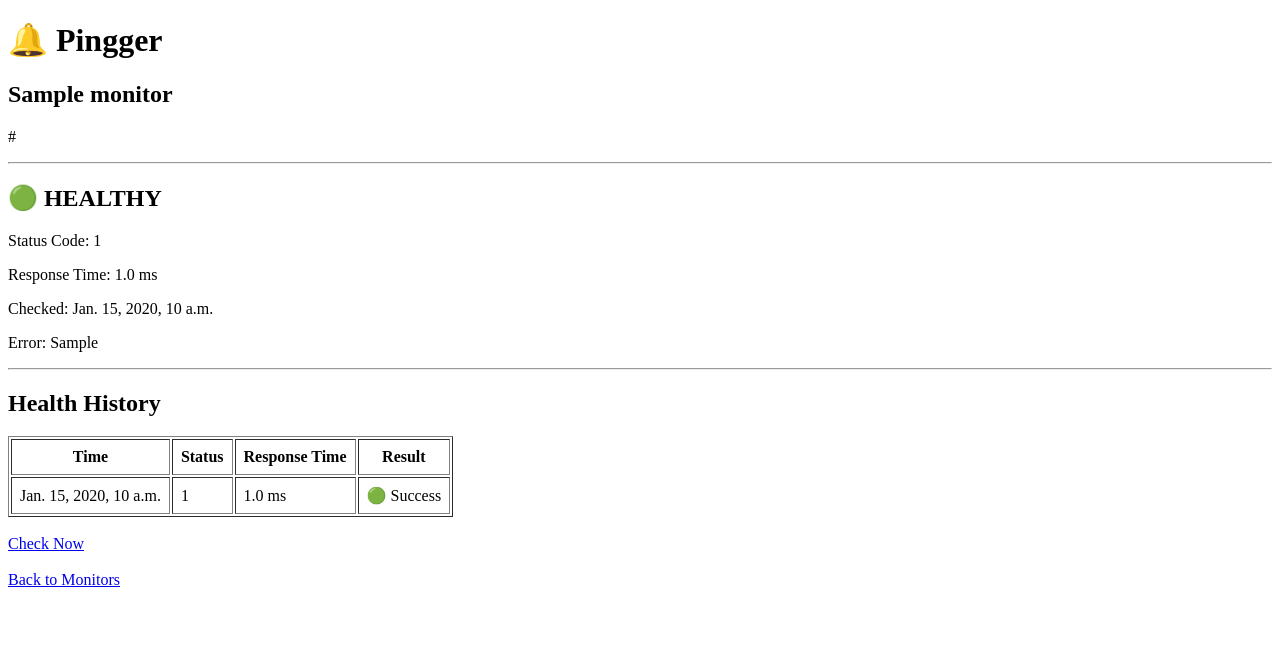
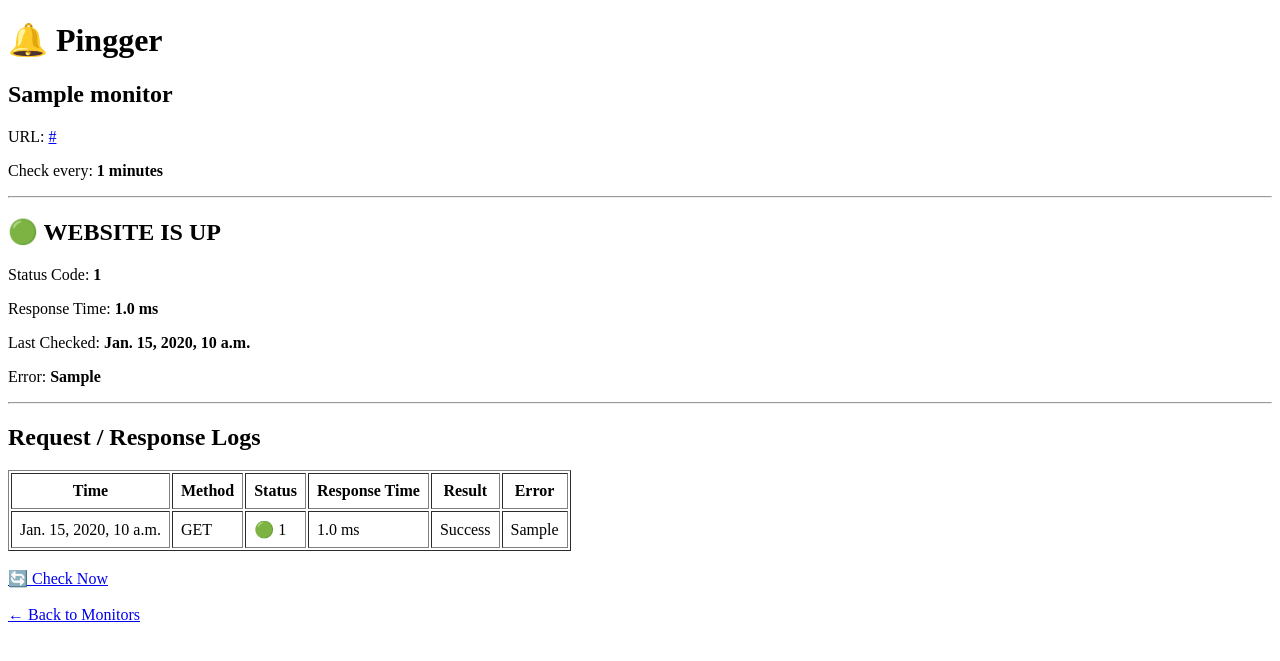
Before and after one commit to Solanki777/Pingger, a Django app: page /monitors/1/ in a window 1280 px wide. Shown: the top 661 px of the page. Run offline with Django 5.2, Linux system fonts and the light colour scheme; tables that the repository leaves empty hold one stand-in row (values such as "Sample post"); parts of the project's set-up code (start-up, migrations or seed data) failed here and were passed over.

Commit message:
adding check result

```diff
--- a/monitor/templates/monitor_details.html
+++ b/monitor/templates/monitor_details.html
@@ -12,8 +12,19 @@
     <h2>{{ monitor.name }}</h2>
 
     <p>
+        URL:
+        <a href="{{ monitor.url }}" target="_blank">
             {{ monitor.url }}
+        </a>
     </p>
+
+    <p>
+        Check every:
+        <strong>{{ monitor.check_interval }} minutes</strong>
+    </p>
+
+
+    <!-- Latest Status -->
 
     {% if latest_check %}
 
@@ -21,62 +32,82 @@
 
         <h2>
             {% if latest_check.success %}
-                🟢 HEALTHY
+                🟢 WEBSITE IS UP
             {% else %}
-                🔴 DOWN
+                🔴 WEBSITE IS DOWN
             {% endif %}
         </h2>
 
         <p>
             Status Code:
+            <strong>
                 {{ latest_check.status_code|default:"—" }}
+            </strong>
         </p>
 
         <p>
             Response Time:
+            <strong>
                 {% if latest_check.response_time %}
                     {{ latest_check.response_time }} ms
                 {% else %}
                     —
                 {% endif %}
+            </strong>
         </p>
 
         <p>
-            Checked:
+            Last Checked:
+            <strong>
                 {{ latest_check.checked_at }}
+            </strong>
         </p>
 
         {% if latest_check.error %}
+
             <p>
                 Error:
+                <strong>
                     {{ latest_check.error }}
+                </strong>
             </p>
+
         {% endif %}
 
     {% else %}
 
+        <hr>
+
+        <h2>⚪ NOT CHECKED YET</h2>
+
         <p>
-            No health checks yet.
+            No health checks have been performed yet.
         </p>
 
     {% endif %}
 
 
+    <!-- Health History -->
+
     <hr>
 
-    <h2>Health History</h2>
+    <h2>Request / Response Logs</h2>
 
     {% if health_checks %}
 
         <table border="1" cellpadding="8">
 
             <thead>
+
                 <tr>
                     <th>Time</th>
+                    <th>Method</th>
                     <th>Status</th>
                     <th>Response Time</th>
                     <th>Result</th>
+                    <th>Error</th>
                 </tr>
+
             </thead>
 
             <tbody>
@@ -85,28 +116,85 @@
 
                     <tr>
 
+                        <!-- Time -->
+
                         <td>
                             {{ check.checked_at }}
                         </td>
 
+
+                        <!-- Method -->
+
                         <td>
-                            {{ check.status_code|default:"—" }}
+                            GET
                         </td>
 
-                        <td>
-                            {% if check.response_time %}
-                                {{ check.response_time }} ms
-                            {% else %}
-                                —
-                            {% endif %}
-                        </td>
+
+                        <!-- Status -->
 
                         <td>
 
                             {% if check.success %}
-                                🟢 Success
+
+                                🟢
+                                {{ check.status_code|default:"—" }}
+
                             {% else %}
-                                🔴 Failed
+
+                                🔴
+                                {{ check.status_code|default:"FAILED" }}
+
+                            {% endif %}
+
+                        </td>
+
+
+                        <!-- Response Time -->
+
+                        <td>
+
+                            {% if check.response_time %}
+
+                                {{ check.response_time }} ms
+
+                            {% else %}
+
+                                —
+
+                            {% endif %}
+
+                        </td>
+
+
+                        <!-- Result -->
+
+                        <td>
+
+                            {% if check.success %}
+
+                                Success
+
+                            {% else %}
+
+                                Failed
+
+                            {% endif %}
+
+                        </td>
+
+
+                        <!-- Error -->
+
+                        <td>
+
+                            {% if check.error %}
+
+                                {{ check.error }}
+
+                            {% else %}
+
+                                —
+
                             {% endif %}
 
                         </td>
@@ -122,21 +210,22 @@
     {% else %}
 
         <p>
-            No checks have been recorded yet.
+            No request/response logs yet.
         </p>
 
     {% endif %}
 
+
     <br>
 
     <a href="{% url 'check_monitor' monitor.id %}">
-        Check Now
+        🔄 Check Now
     </a>
 
     <br><br>
 
     <a href="{% url 'monitor_list' %}">
-        Back to Monitors
+        ← Back to Monitors
     </a>
 
 </body>
--- a/monitor/views.py
+++ b/monitor/views.py
@@ -5,24 +5,20 @@ from .models import Monitor
 from .services import perform_health_check
 from django.shortcuts import get_object_or_404, redirect, render
 
-
 def check_monitor(request, id):
 
-    monitor = Monitor.objects.get(id=id)
+    monitor = get_object_or_404(
+        Monitor,
+        id=id
+    )
 
     health_check = perform_health_check(monitor)
-
-    if health_check.success:
-        result = "Website is healtsdkfkadsjhy"
-    else:
-        result = "Website check fadjf;alsdfailed"
 
     return render(
         request,
         "check_result.html",
         {
             "monitor": monitor,
-            "result": result,
             "health_check": health_check,
         }
     )
```
Also changed, not shown: monitor/templates/check_result.html (+63 -4 lines). Lines whose indentation alone changed are shown as unchanged.
